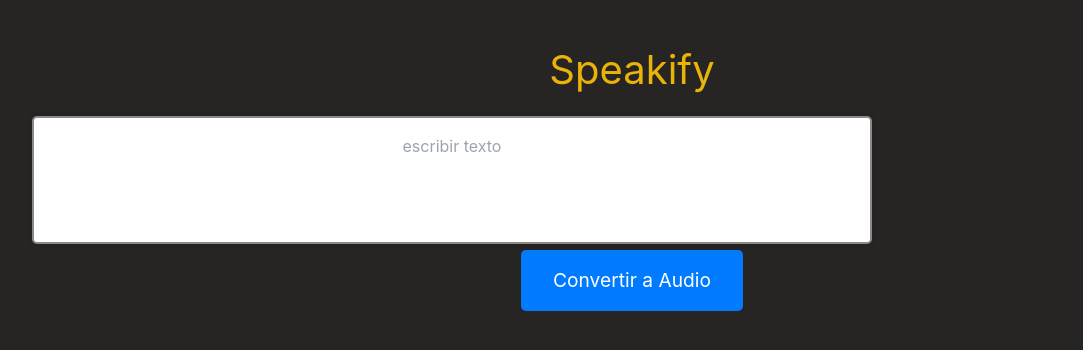
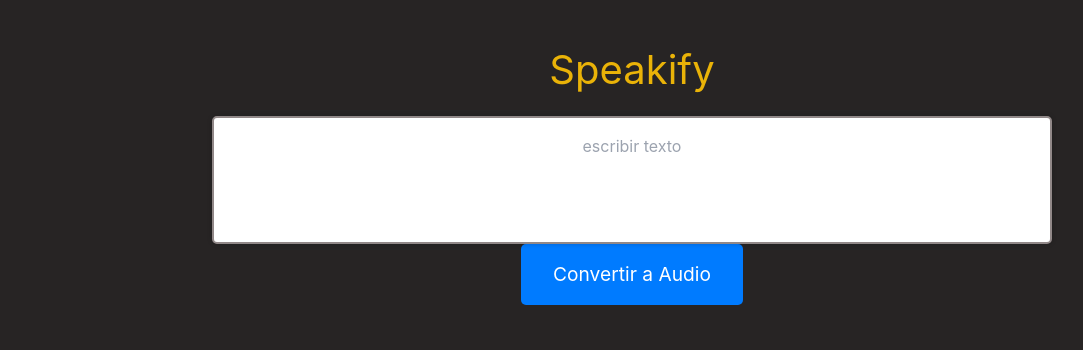
Before and after one commit to patukaelmago/speakify, a React (Create React App) app in the folder speakify/: page / in a window 1280 px wide. Shown: the top 350 px of the page, without its empty margins (8-1091 px from the left). Built offline with nearby package versions, Linux system fonts and the light colour scheme.

Commit message:
block m-auto

```diff
--- a/speakify/src/components/Home/Home.jsx
+++ b/speakify/src/components/Home/Home.jsx
@@ -25,7 +25,7 @@ export default function Home(props) {
   <h1 className="title text-yellow-500">Speakify</h1>
   <p className="description">{}</p>
   <div className="container relative">
-    <textarea className="" id="texto" rows="4" cols="50" placeholder="escribir texto"></textarea>
+    <textarea className="block m-auto" id="texto" rows="4" cols="50" placeholder="escribir texto"></textarea>
   </div>
   <button className="button" onClick={handleClick} to="/">
     Convertir a Audio
```
